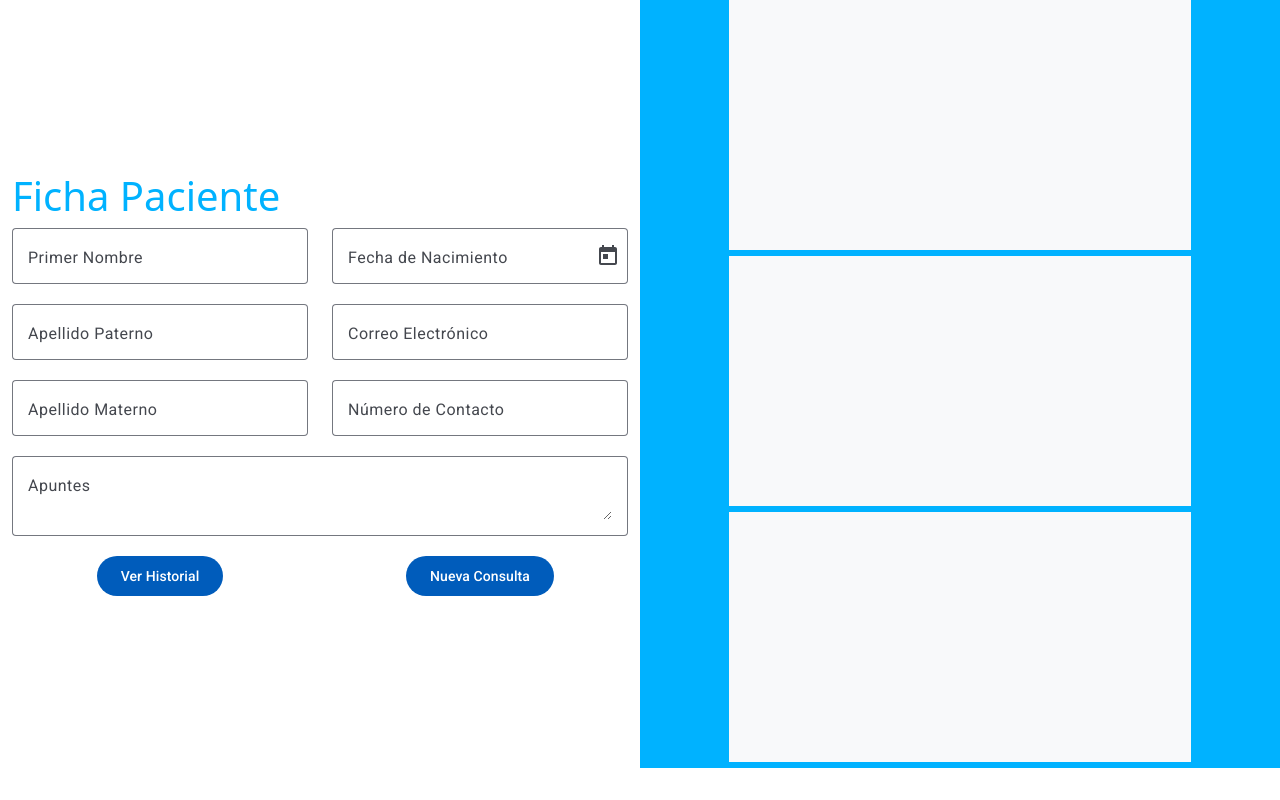
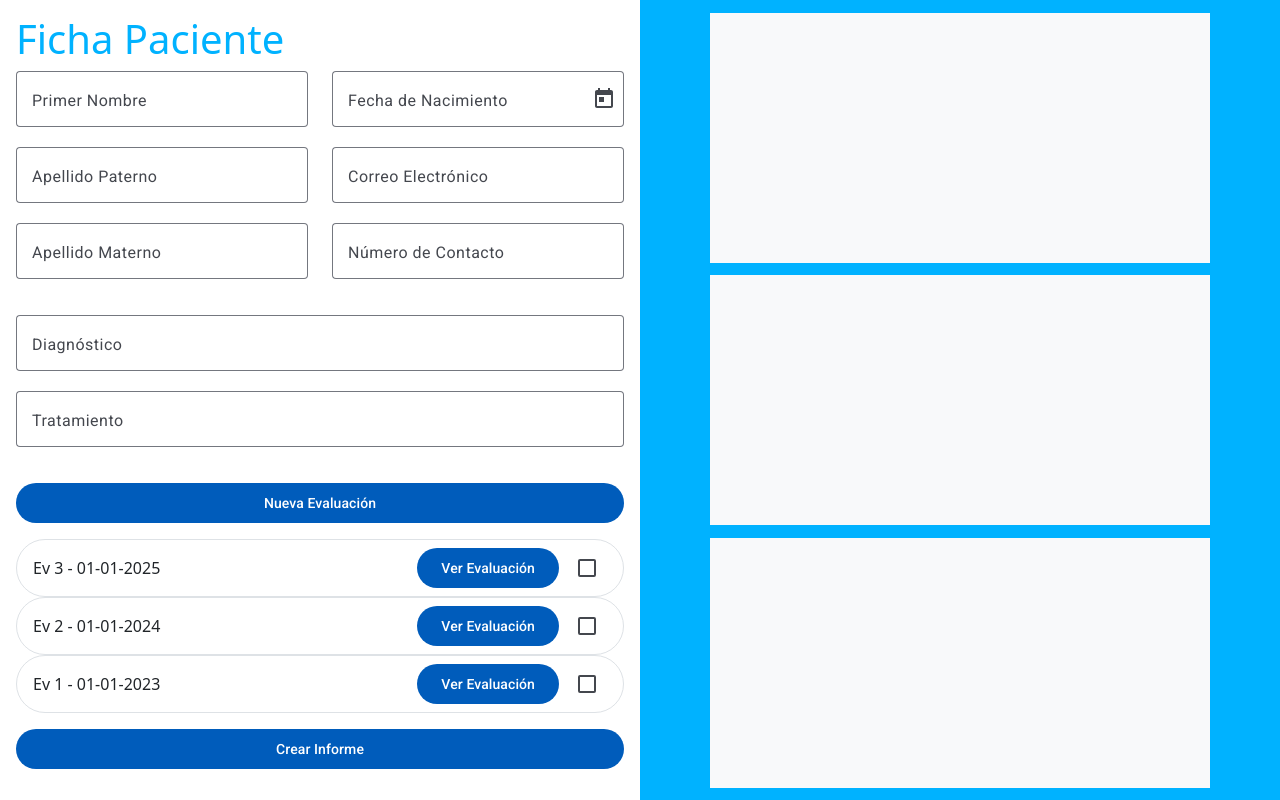
Before and after one commit to ChaserHati/MetriClin, an Angular app: page /ficha in a window 1280 px wide. Built offline with nearby package versions, Linux system fonts and the light colour scheme.

Commit message:
ajustes en dashboard y ficha

```diff
--- a/src/app/dashboard/dashboard.component.css
+++ b/src/app/dashboard/dashboard.component.css
@@ -6,3 +6,8 @@ mat-card-actions {
     margin-top: auto; /* Pushes the actions section to the bottom */
     align-self: center;
 }
+
+.mat-sidenav {
+    background-color: #00B2FF;
+    color:white
+  }
--- a/src/app/dashboard/dashboard.component.html
+++ b/src/app/dashboard/dashboard.component.html
@@ -1,6 +1,11 @@
+<mat-sidenav-container class="vh-100">
+    <mat-sidenav mode="side" opened>
+        <p> contenido de sidenav aqui</p>
+    </mat-sidenav>
+    <mat-sidenav-content class="">
         <div class="container-fluid vh-100">
-    <div class="row align-items-center h-100">
-        <div class="col-12 col-sm-12 col-md-12 col-lg-12">
+            <div class="row h-100">
+                <div class="col-12 col-sm-12 col-md-12 col-lg-12 h-100 d-flex flex-column justify-content-center">
                     <h1 class="text-left custom-primary-txt">Dashboard</h1>
                     <div class="row my-3">
                         <div class="col-12 col-sm-12 col-md-9 col-lg-9 text-center">
@@ -14,7 +19,7 @@
                             <button mat-flat-button class="w-100">Nuevo Paciente</button>
                         </div>
                     </div>
-            <div class="row my-3">
+                    <div class="row my-3 h-50">
                         <div class="col-12 col-sm-6 col-md-4 col-lg-3 my-3" *ngFor="let card of cards.slice(0, 4)">
                             <mat-card class="h-100" appearance="outlined">
                                 <mat-card-title> {{card.title}} </mat-card-title>
@@ -42,3 +47,5 @@
                 </div>
             </div>
         </div>
+    </mat-sidenav-content>
+  </mat-sidenav-container>
--- a/src/app/dashboard/dashboard.component.ts
+++ b/src/app/dashboard/dashboard.component.ts
@@ -6,10 +6,11 @@ import { MatCardModule } from '@angular/material/card';
 import { MatInputModule } from '@angular/material/input';
 import { MatFormFieldModule } from '@angular/material/form-field';
 import { MatIconModule } from '@angular/material/icon';
+import { MatSidenavModule } from '@angular/material/sidenav';
 
 @Component({
   selector: 'app-dashboard',
-  imports: [CommonModule,MatButtonModule, MatCardModule, MatInputModule, MatFormFieldModule, MatIconModule],
+  imports: [CommonModule,MatButtonModule, MatCardModule, MatInputModule, MatFormFieldModule, MatIconModule, MatSidenavModule],
   templateUrl: './dashboard.component.html',
   styleUrl: './dashboard.component.css'
 })
--- a/src/app/ficha/ficha.component.html
+++ b/src/app/ficha/ficha.component.html
@@ -1,6 +1,6 @@
-<div class="container-fluid">
-    <div class="row align-items-center">
-        <div class="col-12 col-sm-12 col-md-6 col-lg-6"> <!-- mitad izquierda-->
+<div class="container-fluid vh-100">
+    <div class="row align-items-center h-100">
+        <div class="col-12 col-sm-12 col-md-6 col-lg-6 px-3"> <!-- mitad izquierda-->
             <h1 class="text-left custom-primary-txt">Ficha Paciente</h1>
             <div class="row"> <!--inputs-->
                 <div class="col-12 col-sm-12 col-md-6 col-lg-6">
@@ -34,41 +34,47 @@
                       </mat-form-field>
                 </div>
             </div>
-            <div class="row"> <!--text field-->
+            <div class="row my-3">
                 <div class="col-12 col-sm-12 col-md-12 col-lg-12">
-                    <mat-form-field class="w-100" appearance="outline">
-                        <mat-label>Apuntes</mat-label>
-                        <textarea matInput></textarea>
-                    </mat-form-field>
+                    <mat-form-field appearance="outline" class="w-100">
+                        <mat-label>Diagnóstico</mat-label>
+                        <input matInput>
+                      </mat-form-field>
+                      <mat-form-field appearance="outline" class="w-100">
+                        <mat-label>Tratamiento</mat-label>
+                        <input matInput>
+                      </mat-form-field>
                 </div>
+            </div>
+            <div class="row my-3">
+                <div class="col-12 col-sm-12 col-md-12 col-lg-12 text-center">
+                    <button mat-flat-button class="w-100">Nueva Evaluación</button>
+                </div>
+            </div>
+            <div class="row my-3">
+                <div class="col-12 col-sm-12 col-md-12 col-lg-12">
+                    <div *ngFor="let ev of evaluations" class="border rounded-pill px-3 py-2 d-flex justify-content-between align-items-center">
+                        <span>{{ ev.title }} - {{ ev.date }}</span>
+                        <div class="d-flex align-items-center gap-2">
+                          <button mat-flat-button>Ver Evaluación</button>
+                          <mat-checkbox></mat-checkbox>
+                        </div>
+                    </div>
 
+
+                </div>
             </div>
-            <div class="row"> <!--botones-->
-                <div class="col-12 col-sm-12 col-md-6 col-lg-6 text-center">
-                    <button mat-flat-button>Ver Historial</button>
-                </div>
-                <div class="col-12 col-sm-12 col-md-6 col-lg-6 text-center">
-                    <button mat-flat-button>Nueva Consulta</button>
+
+            <div class="row my-3">
+                <div class="col-12 col-sm-12 col-md-12 col-lg-12 text-center">
+                    <button mat-flat-button class="w-100">Crear Informe</button>
                 </div>
             </div>
         </div>
-        <div class="col-12 col-sm-12 col-md-6 col-lg-6 text-center custom-primary-bg"> <!-- mitad derecha -->
-            <div class="row">
-                <div class="col-12 col-sm-12 col-md-12 col-lg-12 text-center">
-                    <canvas id="canvas1" class="w-75 bg-light" style="height: 250px;"></canvas>
-                </div>
-            </div>
-            <div class="row">
-                <div class="col-12 col-sm-12 col-md-12 col-lg-12 text-center">
-                    <canvas id="canvas2" class="w-75 bg-light" style="height: 250px;"></canvas>
-                </div>
-            </div>
-            <div class="row">
-                <div class="col-12 col-sm-12 col-md-12 col-lg-12 text-center">
-                    <canvas id="canvas3" class="w-75 bg-light" style="height: 250px;"></canvas>
-                </div>
-            </div>
-
+        <div class="col-12 col-sm-12 col-md-6 col-lg-6 text-center custom-primary-bg vh-100 d-flex flex-column justify-content-evenly align-items-center"> <!-- mitad derecha -->
+                    <canvas id="canvas1" class="w-55 bg-light" style="height: 250px;"></canvas>
+                    <canvas id="canvas2" class="w-55 bg-light" style="height: 250px;"></canvas>
+                    <canvas id="canvas3" class="w-55 bg-light" style="height: 250px;"></canvas>
         </div>
     </div>
 </div>
--- a/src/app/ficha/ficha.component.ts
+++ b/src/app/ficha/ficha.component.ts
@@ -4,16 +4,22 @@ import { CommonModule } from '@angular/common';
 import { MatButtonModule } from '@angular/material/button';
 import { MatInputModule } from '@angular/material/input';
 import { MatFormFieldModule } from '@angular/material/form-field';
+import { MatCardModule } from '@angular/material/card';
 import { MatDatepickerModule } from '@angular/material/datepicker';
+import { MatCheckboxModule } from '@angular/material/checkbox';
 import { provideNativeDateAdapter } from '@angular/material/core';
 
 @Component({
   selector: 'app-ficha',
-  imports: [CommonModule, MatButtonModule, MatInputModule, MatFormFieldModule, MatDatepickerModule],
+  imports: [CommonModule, MatButtonModule, MatInputModule, MatFormFieldModule, MatDatepickerModule, MatCardModule, MatCheckboxModule],
   templateUrl: './ficha.component.html',
   providers: [provideNativeDateAdapter()],
   styleUrl: './ficha.component.css'
 })
 export class FichaComponent {
-
+  evaluations = [
+    { title: 'Ev 3', date: '01-01-2025', selected: true },
+    { title: 'Ev 2', date: '01-01-2024', selected: false },
+    { title: 'Ev 1', date: '01-01-2023', selected: false },
+  ];
 }
```
Lines whose indentation alone changed are shown as unchanged.
